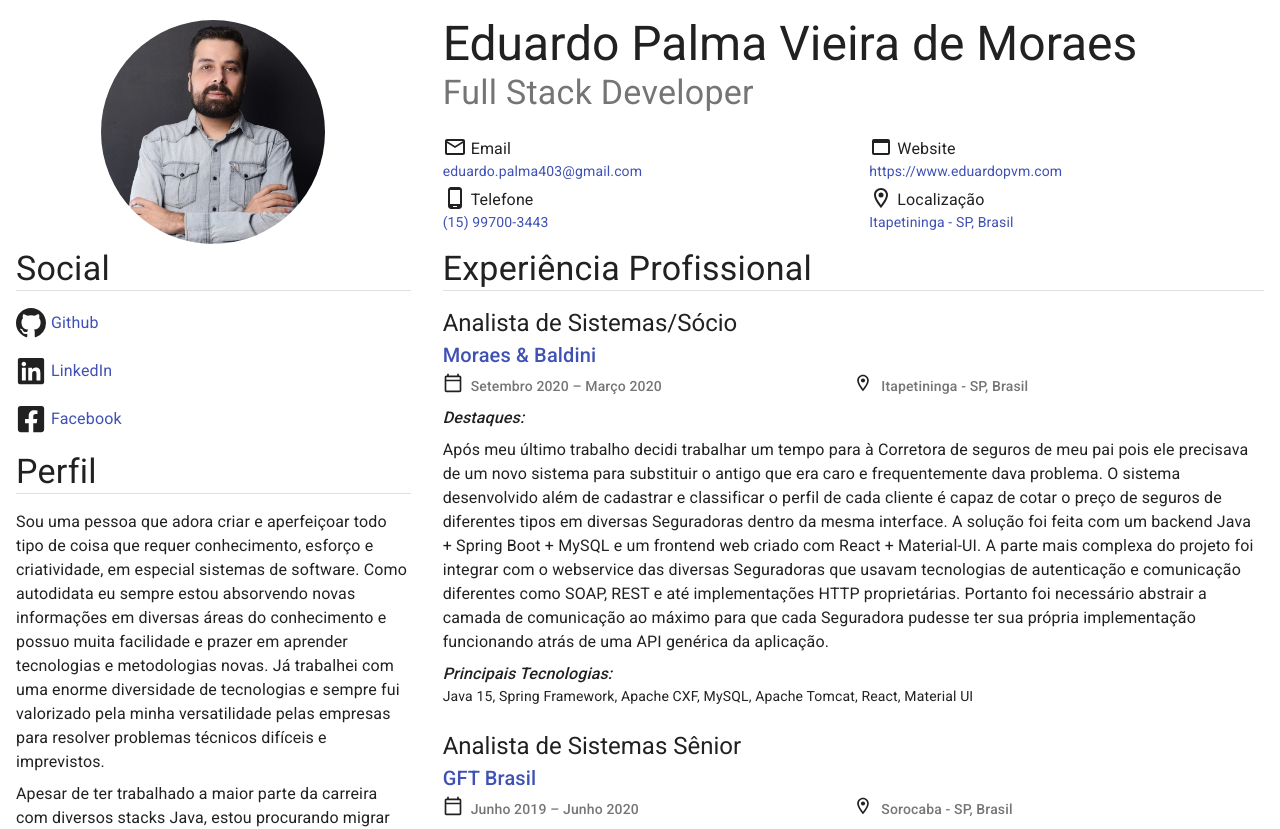
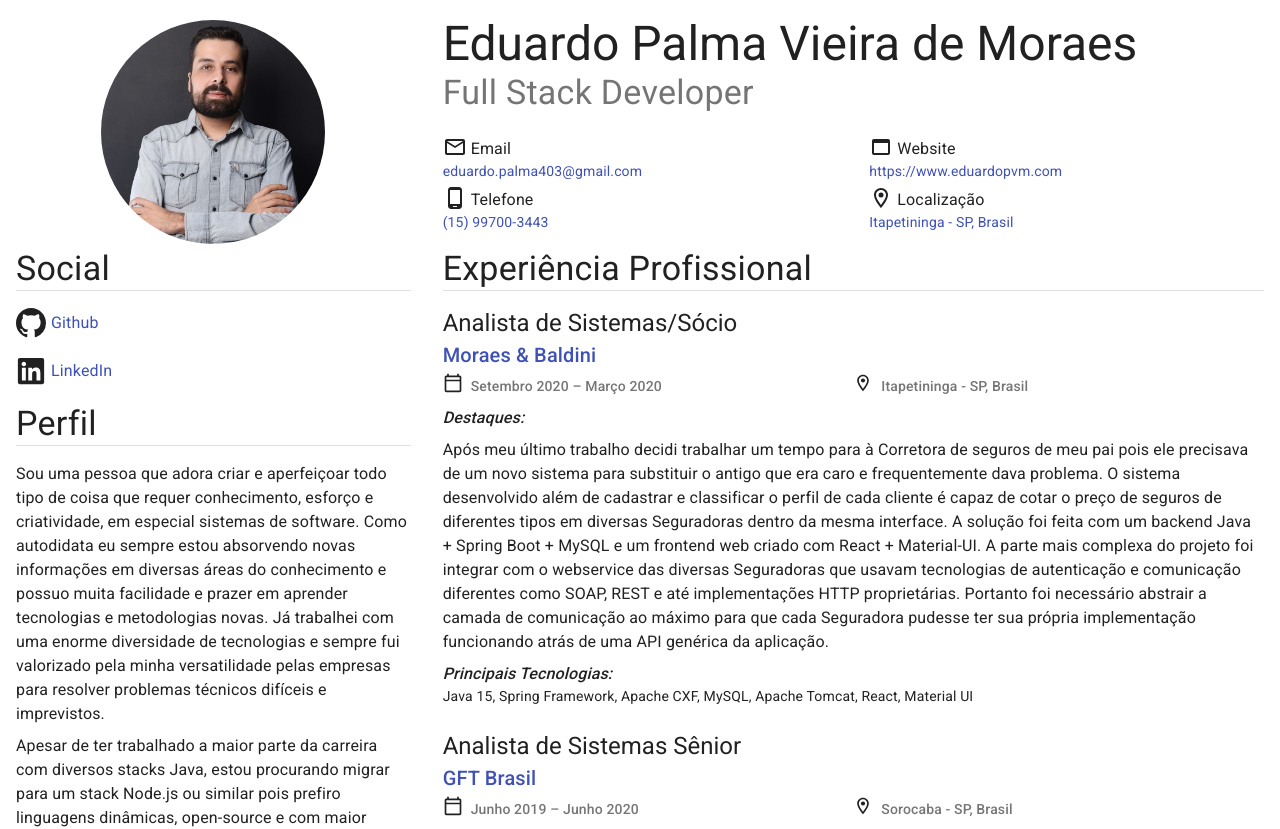
Before and after one commit to eduardopvm/react-cv, a React (Create React App) app: page /#/pdf in a window 1280 px wide. Shown: the top 829 px of the page. Built offline with nearby package versions, Linux system fonts and the light colour scheme.

Commit message:
removed facebook link, I don't have one!

```diff
--- a/src/sidebar/SocialList.js
+++ b/src/sidebar/SocialList.js
@@ -7,7 +7,7 @@ import ListItemText from "@material-ui/core/ListItemText";
 import { makeStyles } from "@material-ui/core/styles";
 
 import { GoMarkGithub } from "react-icons/go";
-import { FaLinkedin, FaFacebookSquare } from "react-icons/fa";
+import { FaLinkedin } from "react-icons/fa";
 
 const useStyles = makeStyles({
   root: {
@@ -50,22 +50,6 @@ export default function SocialList(props) {
           </Box>
         </ListItemText>
       </ListItem>
-
-      <ListItem>
-        <FaFacebookSquare style={{ fontSize: 30 }} className={classes.root} />
-        <ListItemText>
-          <Box displayPrint="none">
-            <Link href="#" target="_blank">
-              Facebook
-            </Link>
-          </Box>
-          <Box display="none" displayPrint="block">
-            <Typography>
-              Facebook
-            </Typography>
-          </Box>
-        </ListItemText>
-      </ListItem>
     </List>
   );
 }
```
